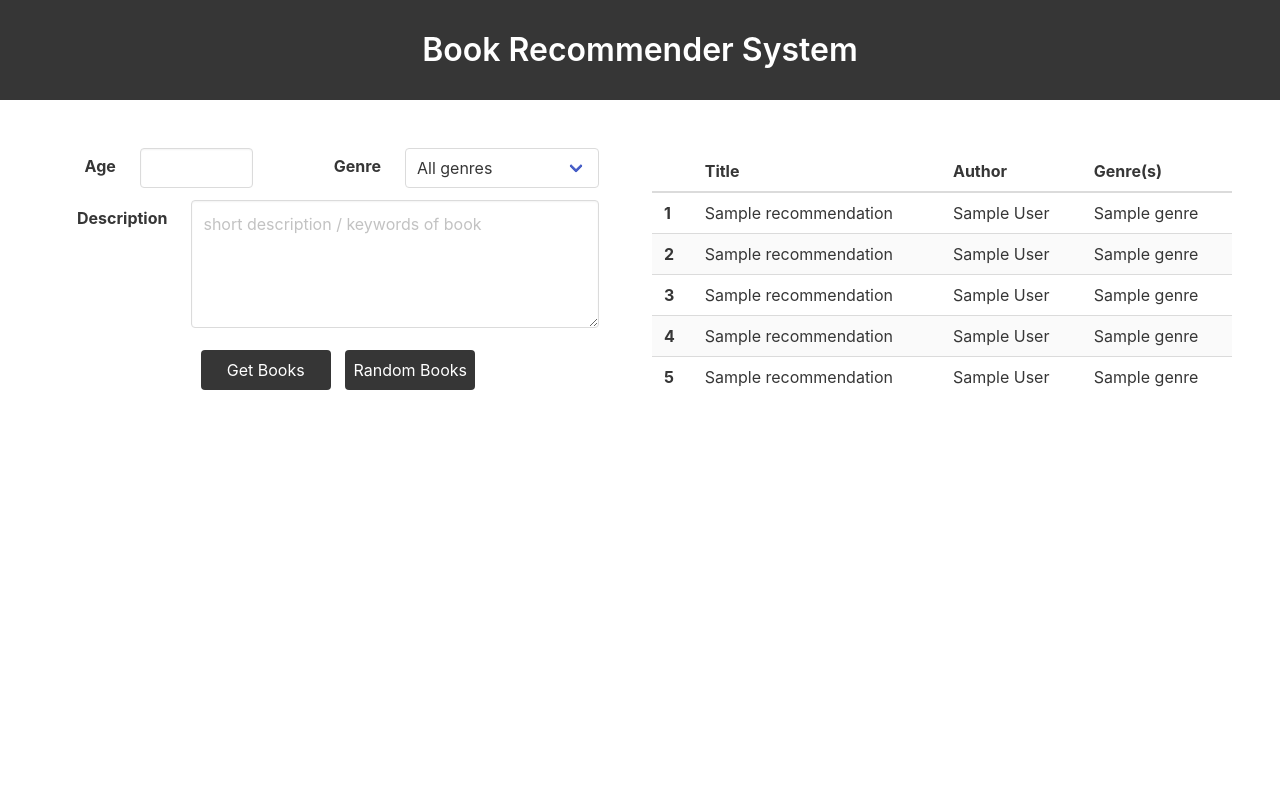
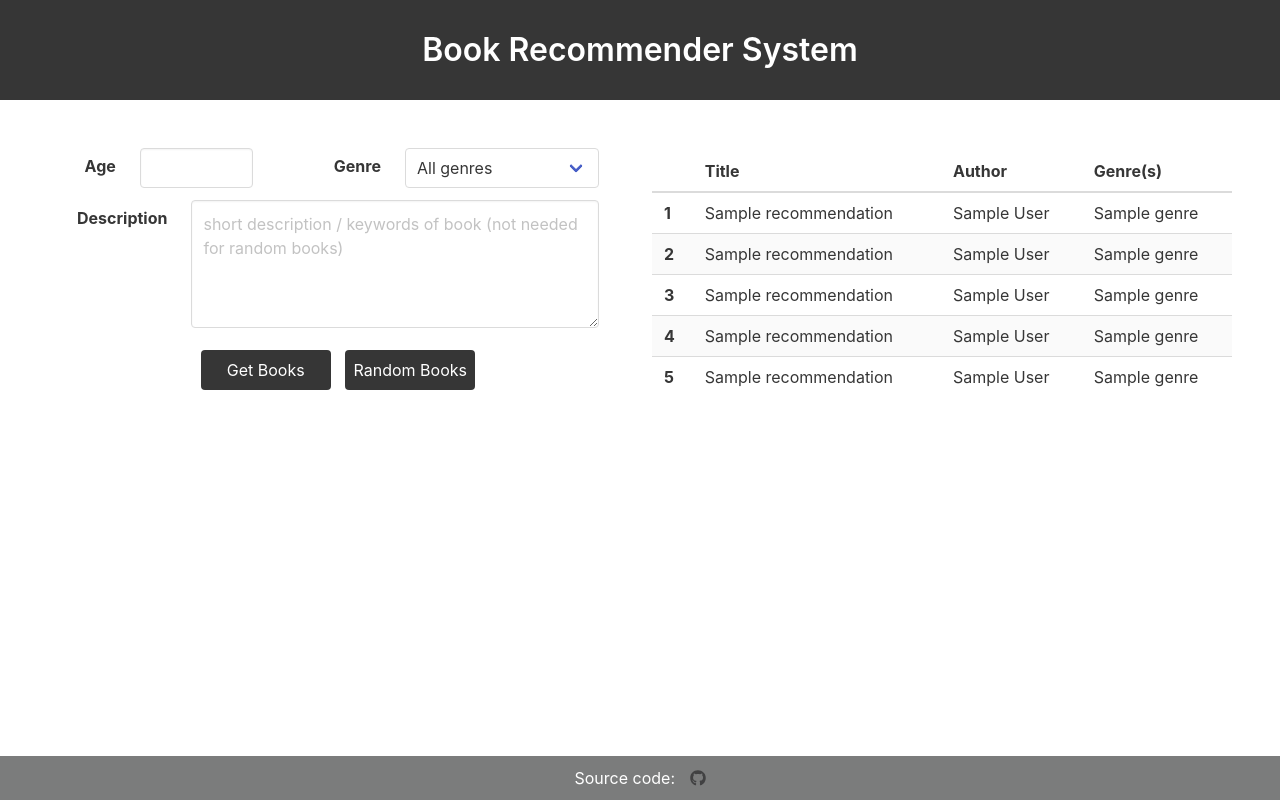
Before and after one commit to zaraabdulla/book-recommender-sytem, a Flask app: template templates/index.html in a window 1280 px wide. Run offline with Flask 2, Linux system fonts and the light colour scheme; the template is opened without the code that fills it: most values are stand-ins (such as "Sample title", 1, 10 or a date in 2020); some libraries are stand-ins or nearby versions.

Commit message:
update footer and placeholder

```diff
--- a/static/css/styles.css
+++ b/static/css/styles.css
@@ -12,3 +12,22 @@
     margin: 10px 5px;
     width: 130px;
 }
+
+.footer_style {
+    position: fixed;
+    left: 0;
+    bottom: 0;
+    width: 100%;
+    background-color: #7b7c7c;
+    color: white;
+    text-align: center;
+    padding: 10px;
+ }
+
+ .link_color {
+    color: #414142;
+ }
+
+ .link_color:hover {
+    color: #191919;
+ }
--- a/templates/index.html
+++ b/templates/index.html
@@ -3,19 +3,19 @@
 <head>
     <meta charset="UTF-8">
     <meta name="viewport" content="width=device-width, initial-scale=1">
-    <link rel="stylesheet" href="../static/css/styles.css">
-    <!-- <link rel="stylesheet" media="all" href="{{ url_for('static', filename='css/styles.css')}}"> -->
+    <!-- <link rel="stylesheet" href="../static/css/styles.css"> -->
+    <link rel="stylesheet" media="all" href="{{ url_for('static', filename='css/styles.css')}}">
     <link rel="stylesheet" href="https://cdn.jsdelivr.net/npm/bulma@0.9.0/css/bulma.min.css">
     <title>Test</title>
 </head>
 <body>
-   <!-- <h1>Testing</h1> -->
+    <script defer src="https://use.fontawesome.com/releases/v5.3.1/js/all.js"></script>
    <section class="hero is-dark ">
     <div class="hero-body" style="padding: 2rem 1.5rem;">
         <h1 class="title has-text-centered">Book Recommender System</h1>
     </div>
   </section>
-  <!-- <p class="test">test</p> -->
+
    <container class="container">
    <section class="section">
     <div class="columns is-vcentered">
@@ -59,7 +59,7 @@
                         <div class="field-body">
                         <div class="field">
                             <div class="control">
-                            <textarea class="textarea" name="description" placeholder="short description / keywords of book" maxlength="500"></textarea>
+                            <textarea class="textarea" name="description" placeholder="short description / keywords of book (not needed for random books)" maxlength="500"></textarea>
                             </div>
                         </div>
                         </div>
@@ -126,5 +126,13 @@
     </section>
 </container>
 
+<footer class="footer_style">
+    <p>
+        <span style="margin-right: 10px;"> Source code: </span>
+        <a href="https://github.com/zaraabdulla/book-recommender-system" class="link_color">
+            <i class="pull-right fab fa-github"></i>
+        </a>
+    </p>
+  </footer>
 </body>
 </html>
```
